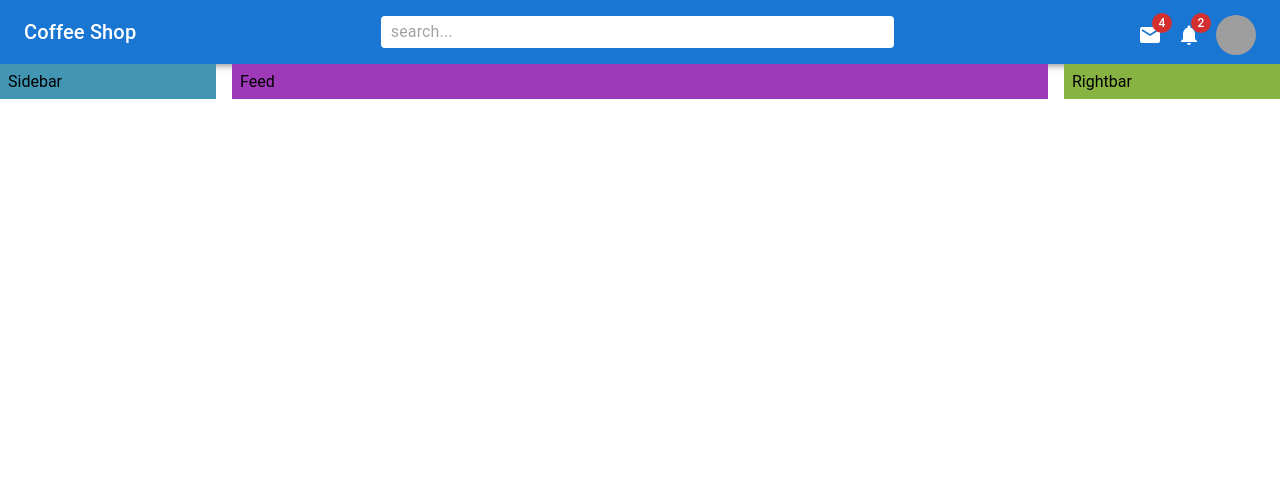
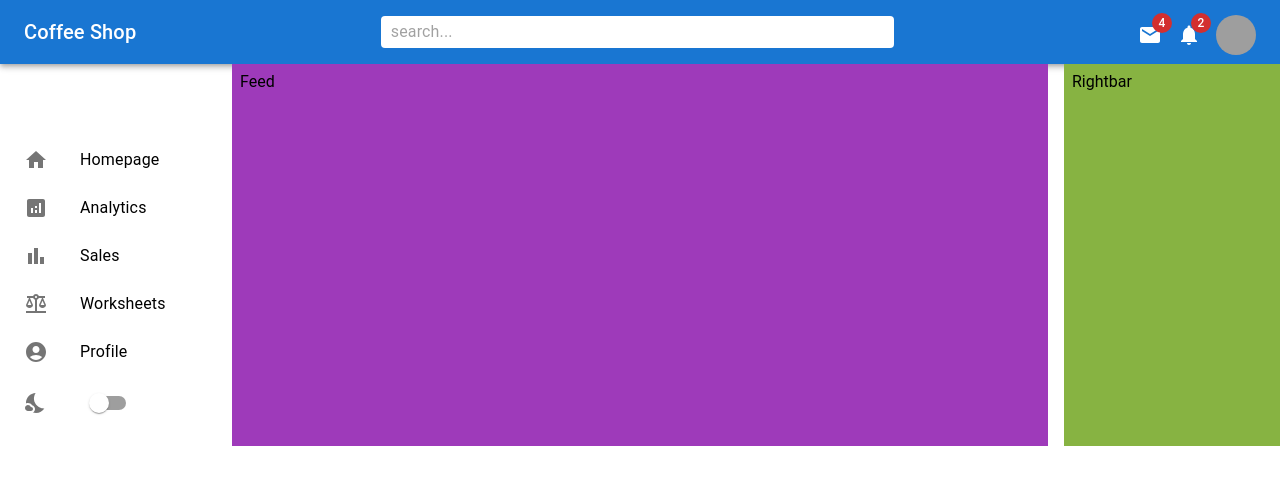
Before and after one commit to Rajesh25B/react-mui, a React (Create React App) app: page / in a window 1280 px wide. Shown: the top 484 px of the page. Built offline with nearby package versions, Linux system fonts and the light colour scheme; grey boxes are pictures that could not be loaded.

Commit message:
build sidebar and its icons

```diff
--- a/src/components/Sidebar.js
+++ b/src/components/Sidebar.js
@@ -1,13 +1,66 @@
-import { Box } from "@mui/material";
+import {
+  Box,
+  List,
+  ListItemButton,
+  ListItemIcon,
+  ListItemText,
+} from "@mui/material";
+import HomeIcon from "@mui/icons-material/Home";
+import AnalyticsIcon from "@mui/icons-material/Analytics";
+import AccountCircleIcon from "@mui/icons-material/AccountCircle";
+import BalanceIcon from "@mui/icons-material/Balance";
+import BarChartIcon from "@mui/icons-material/BarChart";
+import NightsStayIcon from "@mui/icons-material/NightsStay";
+import Switch from "@mui/material/Switch";
 
 export function Sidebar() {
   return (
     <Box
-      sx={{ backgroundColor: "#4295b3", display: { xs: "none", sm: "block" } }}
+      sx={{ display: { xs: "none", sm: "block" } }}
       flex={1}
       p={1}
+      paddingTop={8}
     >
-      Sidebar
+      {/* MUI  Lists */}
+
+      <List component="nav" aria-label="main mailbox folders">
+        <ListItemButton>
+          <ListItemIcon>
+            <HomeIcon />
+          </ListItemIcon>
+          <ListItemText primary="Homepage" />
+        </ListItemButton>
+        <ListItemButton>
+          <ListItemIcon>
+            <AnalyticsIcon />
+          </ListItemIcon>
+          <ListItemText primary="Analytics" />
+        </ListItemButton>
+        <ListItemButton>
+          <ListItemIcon>
+            <BarChartIcon />
+          </ListItemIcon>
+          <ListItemText primary="Sales" />
+        </ListItemButton>
+        <ListItemButton>
+          <ListItemIcon>
+            <BalanceIcon />
+          </ListItemIcon>
+          <ListItemText primary="Worksheets" />
+        </ListItemButton>
+        <ListItemButton>
+          <ListItemIcon>
+            <AccountCircleIcon />
+          </ListItemIcon>
+          <ListItemText primary="Profile" />
+        </ListItemButton>
+        <ListItemButton>
+          <ListItemIcon>
+            <NightsStayIcon />
+          </ListItemIcon>
+          <Switch />
+        </ListItemButton>
+      </List>
     </Box>
   );
 }
```
